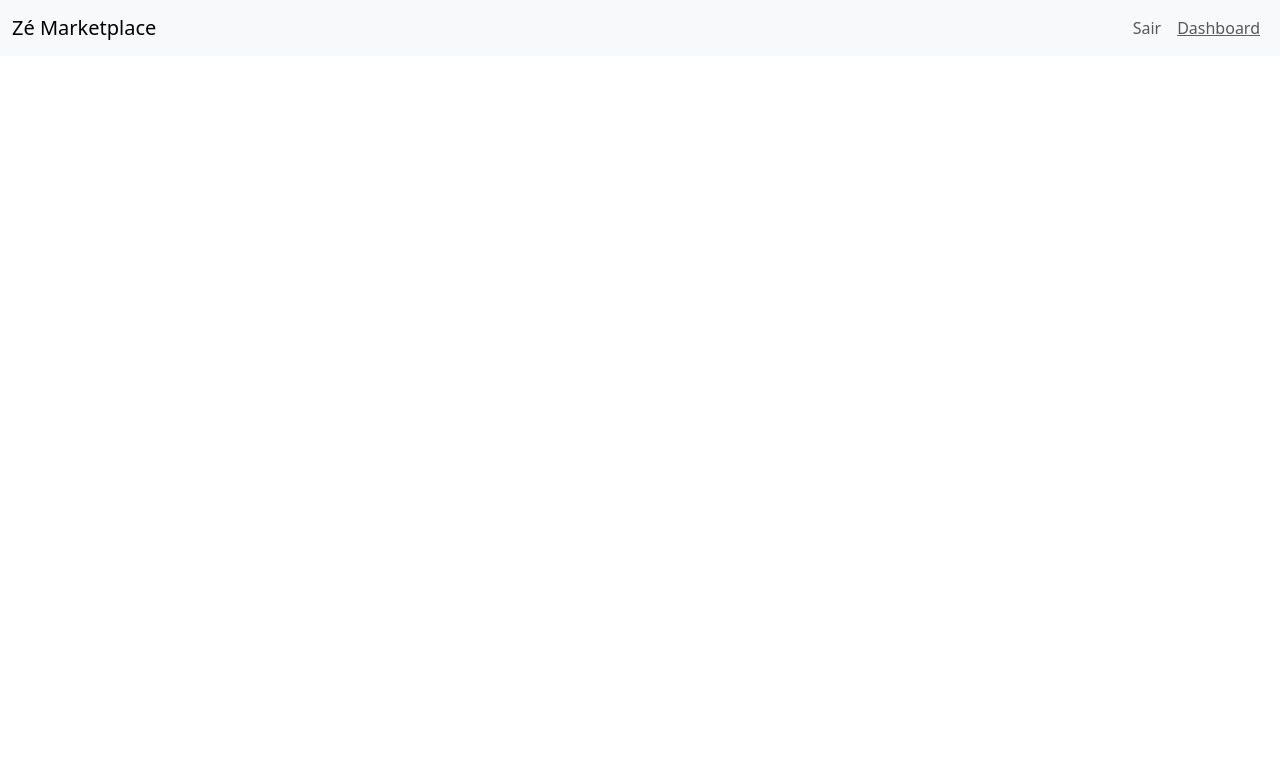
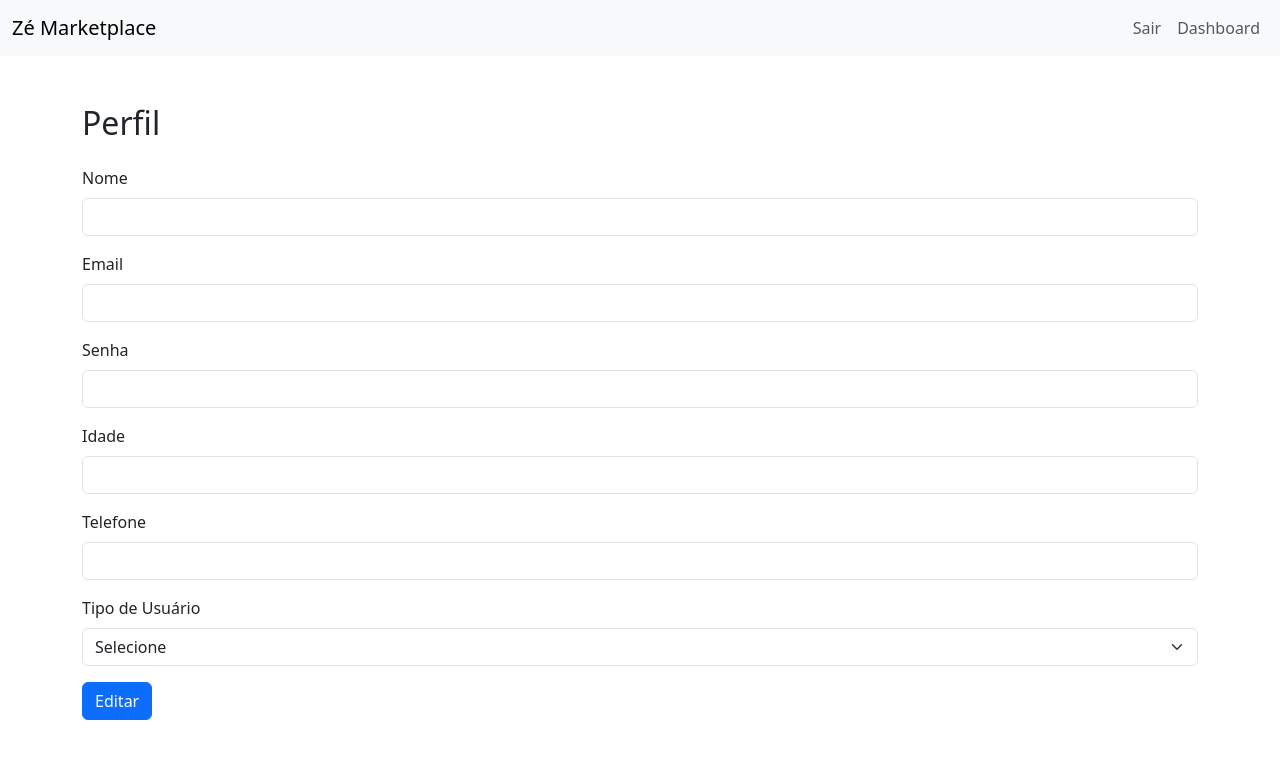
Before and after one commit to majuss8/MarketPlaceDoZe, a plain HTML site: page pagesUser/profile/index.html in a window 1280 px wide. Drawn offline with nearby package versions, Linux system fonts and the light colour scheme.

Commit message:
agora foi

```diff
--- a/pagesUser/profile/index.html
+++ b/pagesUser/profile/index.html
@@ -6,6 +6,7 @@
   <title>Profile</title>
 
   <link href="https://cdn.jsdelivr.net/npm/bootstrap@5.3.0/dist/css/bootstrap.min.css" rel="stylesheet">
+  <link rel="stylesheet" href="style.css">
   <!-- Parse SDK -->
   <script src="https://unpkg.com/parse/dist/parse.min.js"></script>
   <!-- Script JS -->
@@ -15,7 +16,7 @@
 <body>
   <nav class="navbar navbar-expand-lg navbar-light bg-light">
     <div class="container-fluid">
-      <a class="navbar-brand" href="index.html">Zé Marketplace</a>
+      <a class="navbar-brand" href="../../dashboard/index.html">Zé Marketplace</a>
       <button class="navbar-toggler" type="button" data-bs-toggle="collapse" data-bs-target="#navbarNav"
         aria-controls="navbarNav" aria-expanded="false" aria-label="Toggle navigation">
         <span class="navbar-toggler-icon"></span>
@@ -26,11 +27,59 @@
             <button class="btn btn-link nav-link" onclick="logout()">Sair</button>
           </li>
           <li class="nav-item">
-            <a href='../../dashboard/index.html'><button a class="btn btn-link nav-link">Dashboard</button></a>
+            <button class="btn btn-link nav-link" id="dashboardButton">Dashboard</button>
           </li>
         </ul>
       </div>
     </div>
   </nav>
+  <div class="container mt-5">
+    <h2 class="mb-4">Perfil</h2>
+    <form id="registerForm">
+      <div class="mb-3">
+        <label for="nome" class="form-label">Nome</label>
+        <input type="text" class="form-control" id="nome" required>
+      </div>
+      <div class="mb-3">
+        <label for="email" class="form-label">Email</label>
+        <input type="email" class="form-control" id="email" required>
+      </div>
+      <div class="mb-3">
+        <label for="senha" class="form-label">Senha</label>
+        <input type="password" class="form-control" id="senha" required>
+      </div>
+      <div class="mb-3">
+        <label for="idade" class="form-label">Idade</label>
+        <input type="number" class="form-control" id="idade" required min="0">
+      </div>
+      <div class="mb-3">
+        <label for="telefone" class="form-label">Telefone</label>
+        <input type="number" class="form-control" id="telefone" required>
+      </div>
+      <div class="mb-3">
+        <label for="tipo" class="form-label">Tipo de Usuário</label>
+        <select class="form-select" id="tipo" required>
+          <option value="" selected disabled>Selecione</option>
+          <option value="cliente">Cliente</option>
+          <option value="vendedor">Vendedor</option>
+        </select>
+      </div>
+      <button type="submit" class="btn btn-primary">Editar</button>
+    </form>
+  </div>
+
+  <script>
+    // Função para redirecionar dependendo do tipo de usuário
+    document.getElementById('dashboardButton').addEventListener('click', function() {
+      var tipoUsuario = document.getElementById('tipo').value; // Pega o tipo de usuário selecionado
+      if (tipoUsuario === 'cliente') {
+        window.location.href = '../../dashboard/index.html'; // Redireciona para o dashboard do cliente
+      } else if (tipoUsuario === 'vendedor') {
+        window.location.href = '../../pagesSeller/products/index.html'; // Redireciona para o dashboard do vendedor
+      } else {
+        alert('Por favor, selecione o tipo de usuário primeiro.'); // Caso o tipo não tenha sido selecionado
+      }
+    });
+  </script>
 </body>
 </html>
```
